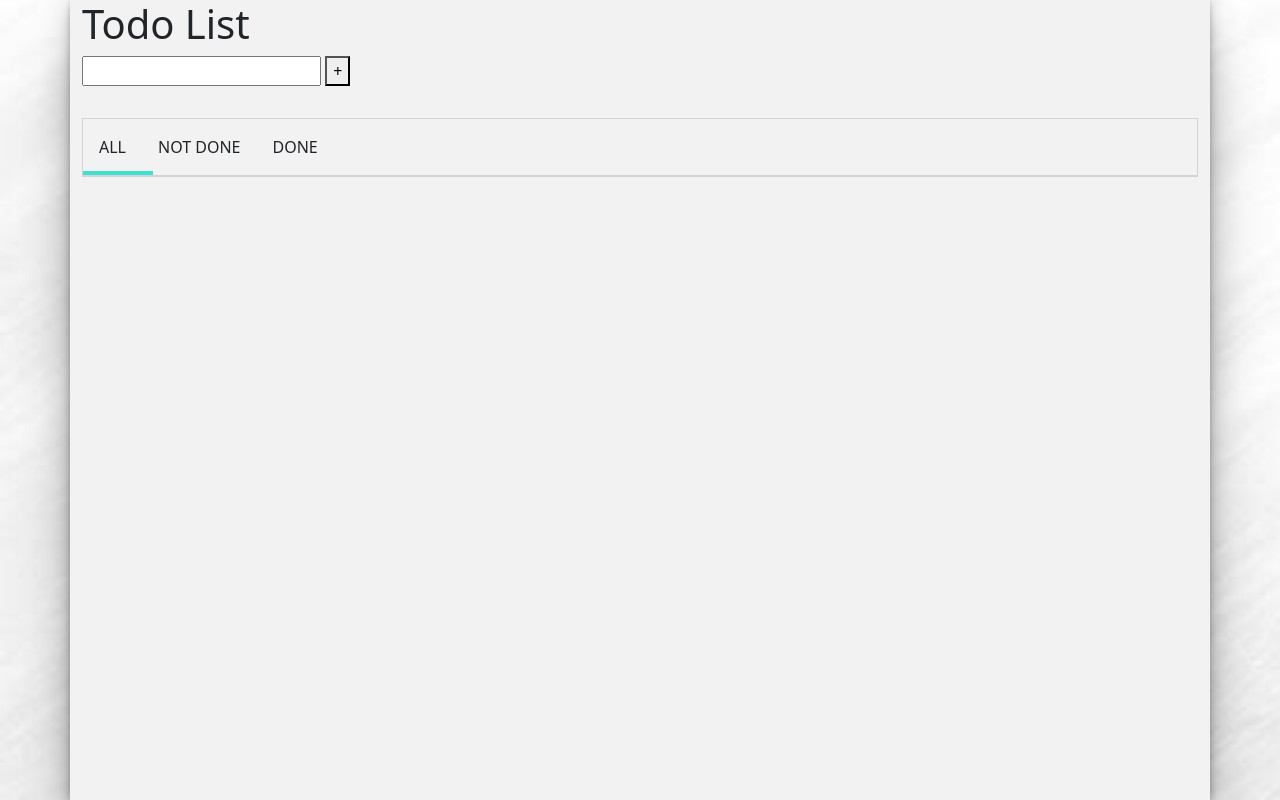
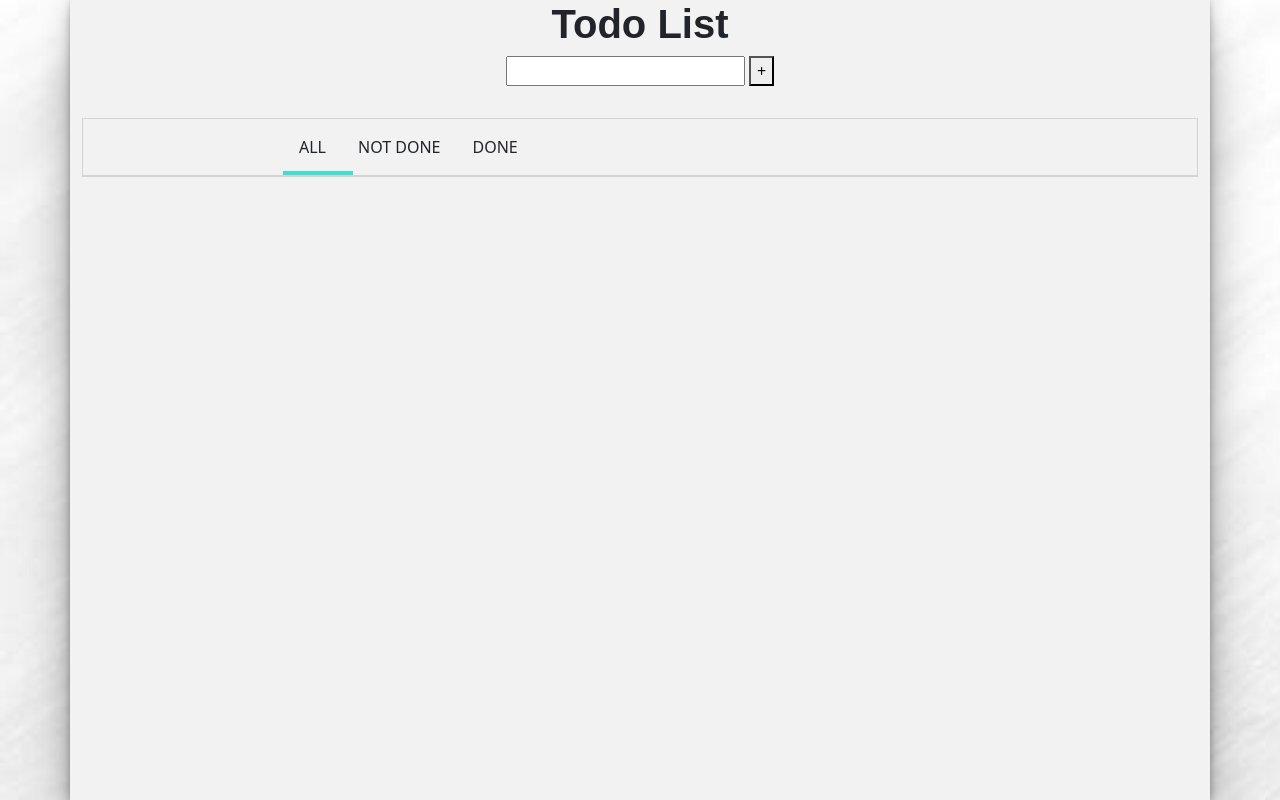
Before and after one commit to YoonGyu-sun/ToDo, a plain HTML site: page index.html in a window 1280 px wide. Both pictures are taken after a click on the element "ALL". Drawn offline with nearby package versions, Linux system fonts and the light colour scheme.

Commit message:
ToDo Five

```diff
--- a/css/style.css
+++ b/css/style.css
@@ -5,10 +5,19 @@ body{
     background-size: cover; /* cover는 검색해보기 */
 }
 
+.main{
+    text-align: center;
+}
+
+h1 {
+    font-weight: bold;
+    font-family: Arial, sans-serif; /* 원하는 글꼴로 변경 가능합니다. */
+  }
 
 .container{
     background-color: #F2F2F2;
     min-height: 100vh; /* 내가 보는 화면에 무조건 최소 100% */
+
     box-shadow: rgba(0, 0, 0, 0.25) 0px 54px 55px, rgba(0, 0, 0, 0.12) 0px -12px 30px, rgba(0, 0, 0, 0.12) 0px 4px 6px, rgba(0, 0, 0, 0.17) 0px 12px 13px, rgba(0, 0, 0, 0.09) 0px -3px 5px; /* 구글링 */
 }
 
@@ -17,8 +26,10 @@ body{
 .task-area{
     border:1px solid lightgray; /* tabs에다 줘도 같은데 확실히 나누기 */
     margin-top :2em;
+
 }
 .task-tabs{
+    padding-left:200px;
     display: flex; /* 세로->가로 (무조건 부모 요소에게만) */
     border-bottom:1px solid lightgray; /* tabs에다 줘도 같은데 확실히 나누기 */
     position: relative; /* absolute는 기준점이 필요해서 relative */
@@ -32,7 +43,7 @@ body{
     background-color: turquoise ;
     position : absolute; /* absolute는 기준점이 필요 relative */
     width:70px;
-    left:0px;
+    left:200px;
     top:52px;
     padding: 0px;   /* div는 기본 패딩이 있어서 0px로 일단 두기 */
 }
--- a/index.html
+++ b/index.html
@@ -9,11 +9,13 @@
 </head>
 <body>
     <div class="container">
-        <h1>Todo List</h1>
-        <section class="input_area">
-            <input type="text" id="task-input">
-            <button id="add-button">+</button>
-        </section>
+        <div class="main">
+            <h1>Todo List</h1>
+            <section class="input_area">
+                <input type="text" id="task-input">
+                <button id="add-button">+</button>
+            </section>
+        </div>
 
         <section class="task-area">
             <div class="task-tabs">
--- a/js/main.js
+++ b/js/main.js
@@ -123,13 +123,13 @@ function filter(event){
 
     switch(mode) { // id값 구분
         case "all":
-            underline.style.left = '0px';
+            underline.style.left = '200px';
             break;
         case "notdone":
-            underline.style.left = (1 * shift) + 'px';
+            underline.style.left = (1 * shift +190) + 'px';
             break;
         case "done":
-            underline.style.left = (2 * shift) + 'px';
+            underline.style.left = (2 * shift +190) + 'px';
             break;
     }
 
```
